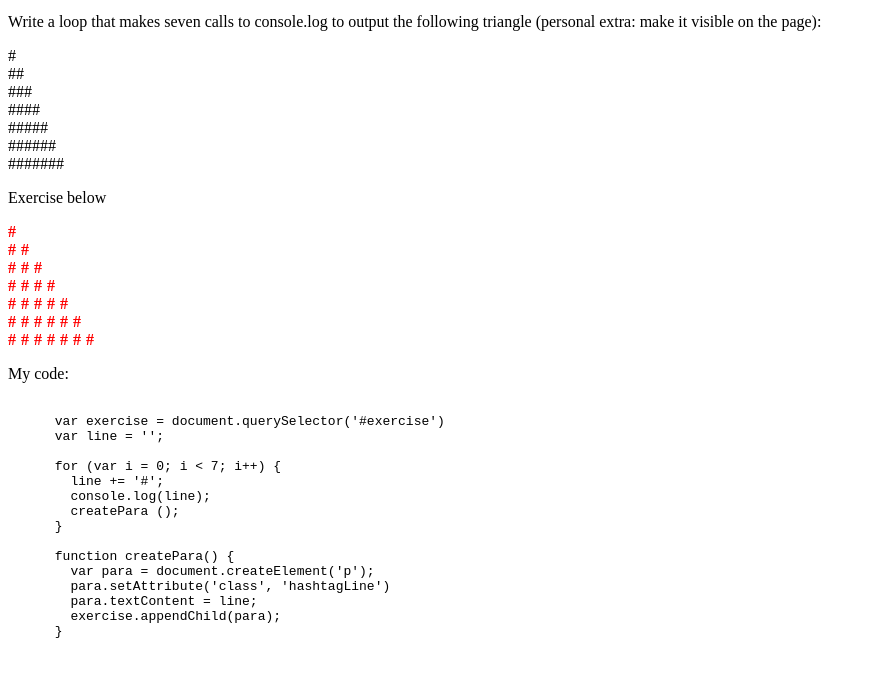
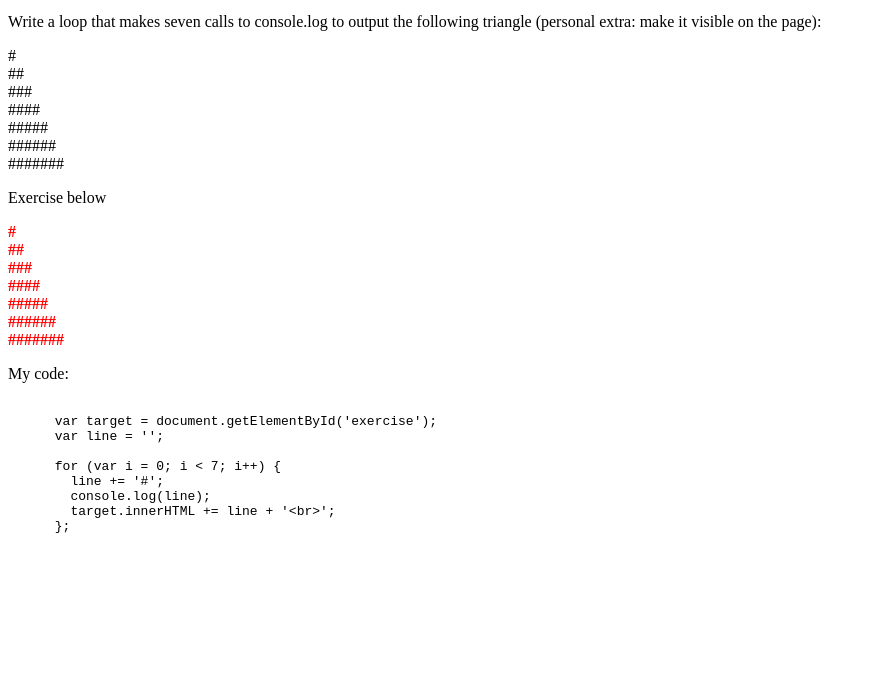
Before and after one commit to n4bb0/learning-javascript, a plain HTML site: page Looping a triangle/index.html in a window 1280 px wide. Shown: the part 101-778 px from the top of the page, without its empty margins (0-876 px from the left). Drawn offline with Linux system fonts and the light colour scheme.

Commit message:
Update index.html

```diff
--- a/Looping a triangle/index.html
+++ b/Looping a triangle/index.html
@@ -5,11 +5,9 @@
     <title>esercise</title>
 
     <style>
-      .hashtagLine {
+      #exercise {
         color: red;
         font-weight: bold;
-        letter-spacing: 5px;
-        margin: 0;
       }
     </style>
 
@@ -26,38 +24,24 @@
 
     <p>My code:</p>
     <pre><code>
-      var exercise = document.querySelector('#exercise')
+      var target = document.getElementById('exercise');
       var line = '';
 
       for (var i = 0; i < 7; i++) {
         line += '#';
         console.log(line);
-        createPara ();
-      }
-
-      function createPara() {
-        var para = document.createElement('p');
-        para.setAttribute('class', 'hashtagLine')
-        para.textContent = line;
-        exercise.appendChild(para);
-      }
-      </code></pre>
+        target.innerHTML += line + '&lt;br&gt;';
+      };
+    </code></pre>
     <script>
-      var exercise = document.querySelector('#exercise')
+      var target = document.getElementById('exercise');
       var line = '';
 
       for (var i = 0; i < 7; i++) {
         line += '#';
         console.log(line);
-        createPara ();
-      }
-
-      function createPara() {
-        var para = document.createElement('p');
-        para.setAttribute('class', 'hashtagLine')
-        para.textContent = line;
-        exercise.appendChild(para);
-      }
+        target.innerHTML += line + '<br>';
+      };
     </script>
   </body>
 </html>
```
